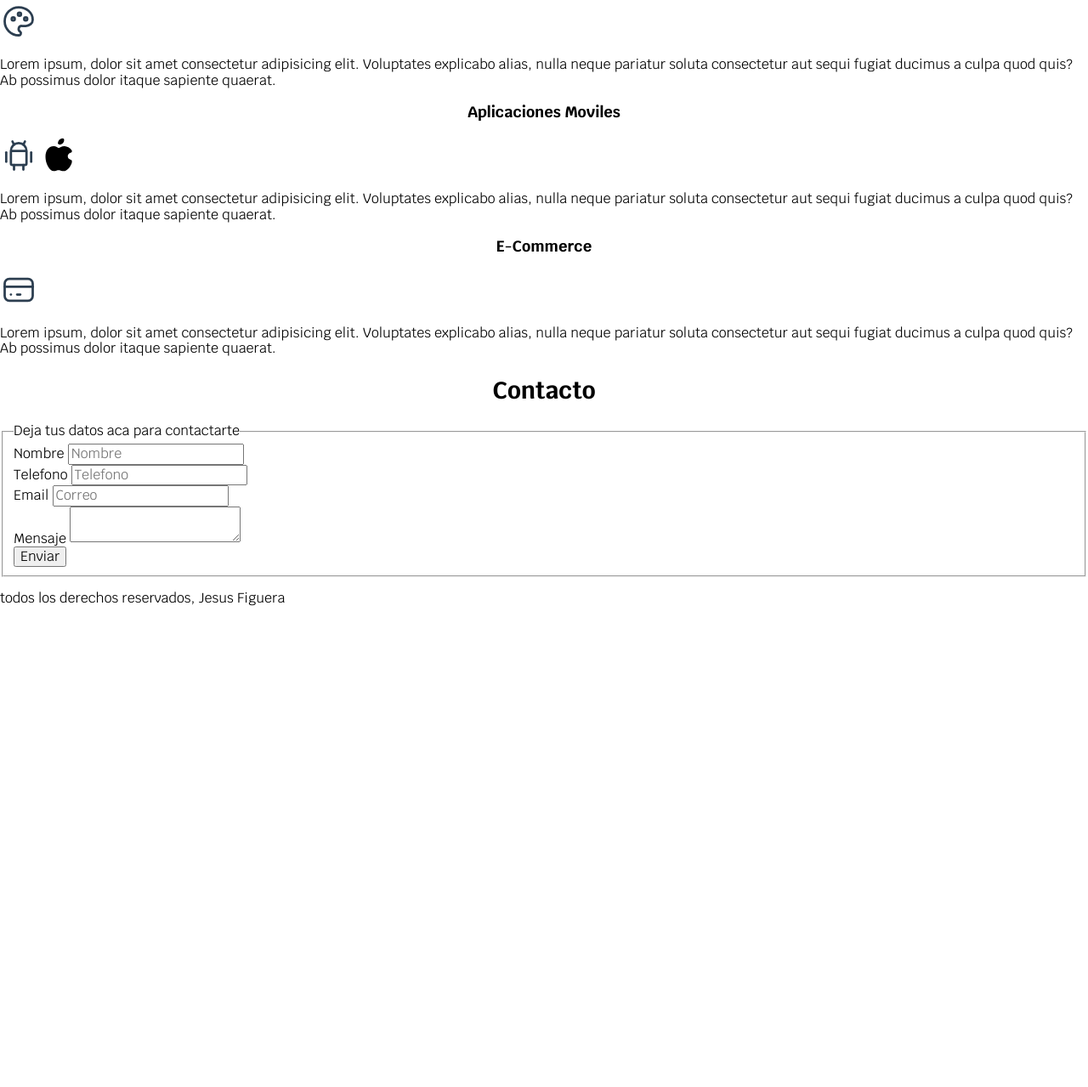
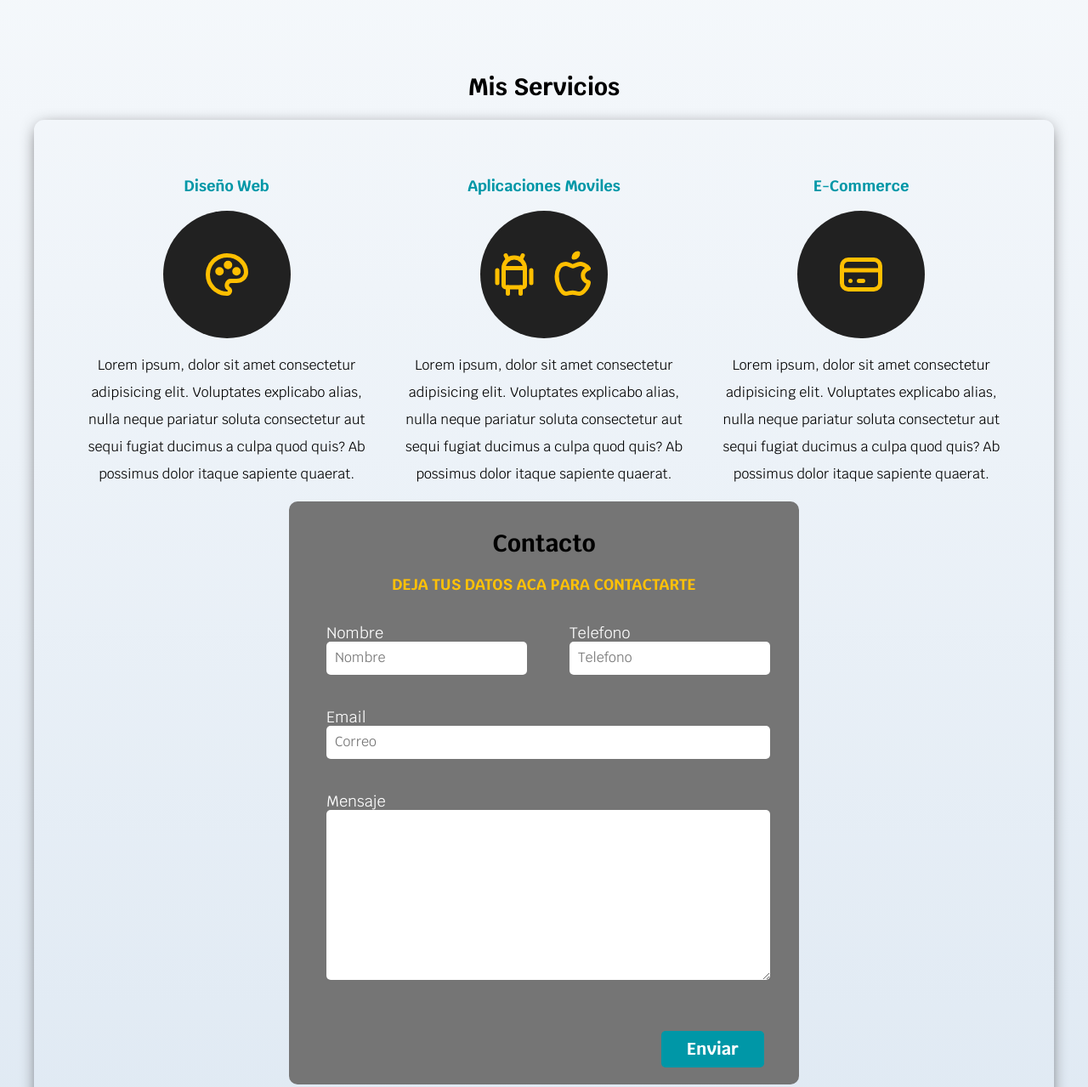
Before and after one commit to jesusfx27/1stWebsite, a plain HTML site: page index.html in a window 1280 px wide. Shown: the part 702-1981 px from the top of the page at 85% size. Before the commit the page ends 1432 px from the top, so only its background shows below. Drawn offline with Linux system fonts and the light colour scheme.

Commit message:
sitio web finalizado

```diff
--- a/Css/Style.css
+++ b/Css/Style.css
@@ -11,6 +11,7 @@
 html{
     font-size: 62.5%;
     box-sizing: border-box;
+    scroll-snap-type: y mandatory;
 }
 
 *, *:before, *:after {
@@ -20,6 +21,7 @@ html{
 body{
     font-size: 16px;
     font-family: "Krub", sans-serif;
+    background-image: linear-gradient(to top, #dfe9f3 0%, var(--blanco) 100%);
 }
 h1,h2,h3{
     text-align: center;
@@ -38,6 +40,12 @@ h3{
 
 .title span{
     font-size: 2rem;
+}
+.navbg,
+.formulario,
+.servicios{
+    scroll-snap-align: center;
+    scroll-snap-stop: always;
 }
 
 .navbg{
@@ -79,6 +87,7 @@ h3{
     background-size: cover;
     height: 450px;
     position: relative;
+    margin-bottom: 20rem;
 }
 
 .contenido-hero{
@@ -86,24 +95,176 @@ h3{
     height: 100%;
     width: 100%;
     background-color: rgb(0, 0, 0, .7);
-}
 
-.contenido-hero{
     display: flex;
     flex-direction: column;
-    text-align: center;
+    align-items: center;
     justify-content: center;
 }
 
-.boton{
+.contenido-hero h2,
+.contenido-hero p{
     display: flex;
     flex-direction: column;
     align-items: center;
+    color: var(--blanco);
+}
+
+.ubicacion{
+    display: flex;
+    align-items: flex-end;
+}
+
+
+.boton{
     background-color: var(--secundario);
-    max-width: 10%;
+    width: 90%;
     text-decoration: none;
     color: var(--blanco);
     padding: 1rem 3rem;
     font-size: 2rem;
     font-weight: bold;
+    text-align: center;
+    border-radius: .5rem;
+    border: none;
 }
+
+@media (min-width: 768px) {
+   .boton {
+    width: auto;
+   }
+}
+
+.formato-main{
+    flex-direction: column;
+    max-width: 120rem;
+    margin: 0 auto;
+    display: flex;
+    justify-content: space-between;
+    align-items: center;
+
+}
+
+.sombra{
+    -webkit-box-shadow: 0px 4px 20px -6px rgba(51,49,51,1);
+    -moz-box-shadow: 0px 4px 20px -6px rgba(51,49,51,1);
+    box-shadow: 0px 4px 20px -6px rgba(51,49,51,1);
+    padding: 5rem;
+    border-radius: 1%;
+}
+
+@media (min-width: 768px) {
+    .servicios{
+        display: grid;
+        grid-template-columns: repeat(3, 1fr);
+        column-gap: 2rem;
+    }
+}
+
+.servicio{
+ display: flex;
+ flex-direction: column;
+ align-items: center;
+}
+
+.servicio h3{
+    color: var(--secundario);
+}
+
+.servicios p{
+    line-height: 2;
+    text-align: center;
+}
+
+.iconos{
+    height: 15rem;
+    width: 15rem;
+    background-color: #212121;
+    border-radius: 50%;
+    display: flex;
+    justify-content: space-evenly;
+    align-items: center;
+
+}
+
+.formulario{
+    background-color: var(--gris);
+    border-radius: 1rem;
+    width: min( 60rem , 100%);
+    margin: 0 auto;
+    padding: 1rem;
+}
+
+.formulario fieldset{
+    border: none;
+}
+
+.formulario legend{
+    font-weight: bold;
+    color: var(--primario);
+    text-align: center;
+    margin-bottom: 1rem;
+    text-transform: uppercase;
+    font-size: 1.8rem;
+
+}
+
+@media (min-width: 768px) {
+    .contenedor-campos{
+        display: grid;
+        grid-template-columns: 50% 50%;
+        grid-template-rows: 1fr 1fr 30rem;
+        column-gap: 1rem;
+
+        .campo:nth-child(3),
+        .campo:nth-child(4){
+            grid-column: 1 / 3;
+        }
+    }
+}
+
+
+
+
+.campo{
+    padding: 2rem;
+
+}
+
+.campo label{
+    color: var(--blanco);
+    display: block;
+    width: 100%;
+    font-size: 1.8rem;
+}
+
+.campo input,
+.campo textarea{
+    border: none;
+    border-radius: .5rem;
+    width: 100%;
+    padding: 1rem;
+}
+
+.enviar .boton{
+    width: 100%;
+}
+
+@media (min-width: 768px) {
+   .enviar .boton{
+    display: flex;
+    justify-content: center;
+    width: auto;
+    margin: 0% 150%;
+
+
+   }
+}
+
+.pie{
+    text-align: center;
+}
+
+.campo textarea{
+    height: 20rem;
+}
--- a/index.html
+++ b/index.html
@@ -30,36 +30,45 @@
         <div class="contenido-hero">
             <h2>Diseño y Desarrollo Web</h2>
 
-            <p>
-                <svg xmlns="http://www.w3.org/2000/svg" class="icon icon-tabler icon-tabler-map-pin" width="44" height="44" viewBox="0 0 24 24" stroke-width="1.5" stroke="#2c3e50" fill="none" stroke-linecap="round" stroke-linejoin="round">
+
+            <div class="ubicacion">
+                <svg xmlns="http://www.w3.org/2000/svg" class="icon icon-tabler icon-tabler-map-pin" width="60" height="60" viewBox="0 0 24 24" stroke-width="2" stroke="#ffbf00" fill="none" stroke-linecap="round" stroke-linejoin="round">
                     <path stroke="none" d="M0 0h24v24H0z" fill="none"/>
                     <path d="M9 11a3 3 0 1 0 6 0a3 3 0 0 0 -6 0" />
                     <path d="M17.657 16.657l-4.243 4.243a2 2 0 0 1 -2.827 0l-4.244 -4.243a8 8 0 1 1 11.314 0z" />
                 </svg>
-                Arganda, Madrid</p>
+                <p> arganda, Madrid</p>
+            </div>
                 <a class="boton" href="#" >Contactar</a>
         </div>
 
 
 
     </section>
+    <h2>Mis Servicios</h2>
 
-    <main>
-        <h2>Mis Servicios</h2>
-        <section>
+    <main  class="formato-main sombra">
+
+    <div class="servicios">
+
+        <section class="servicio">
         <h3>Diseño Web</h3>
-            <svg xmlns="http://www.w3.org/2000/svg" class="icon icon-tabler icon-tabler-palette" width="44" height="44" viewBox="0 0 24 24" stroke-width="1.5" stroke="#2c3e50" fill="none" stroke-linecap="round" stroke-linejoin="round">
+        <div class="iconos">
+                <svg xmlns="http://www.w3.org/2000/svg" class="icon icon-tabler icon-tabler-palette" width="60" height="60" viewBox="0 0 24 24" stroke-width="2" stroke="#ffbf00" fill="none" stroke-linecap="round" stroke-linejoin="round">
                 <path stroke="none" d="M0 0h24v24H0z" fill="none"/>
                 <path d="M12 21a9 9 0 0 1 0 -18c4.97 0 9 3.582 9 8c0 1.06 -.474 2.078 -1.318 2.828c-.844 .75 -1.989 1.172 -3.182 1.172h-2.5a2 2 0 0 0 -1 3.75a1.3 1.3 0 0 1 -1 2.25" />
                 <path d="M8.5 10.5m-1 0a1 1 0 1 0 2 0a1 1 0 1 0 -2 0" />
                 <path d="M12.5 7.5m-1 0a1 1 0 1 0 2 0a1 1 0 1 0 -2 0" />
                 <path d="M16.5 10.5m-1 0a1 1 0 1 0 2 0a1 1 0 1 0 -2 0" />
             </svg>
+        </div>
         <p>Lorem ipsum, dolor sit amet consectetur adipisicing elit. Voluptates explicabo alias, nulla neque pariatur soluta consectetur aut sequi fugiat ducimus a culpa quod quis? Ab possimus dolor itaque sapiente quaerat.</p>
+
     </section>
-        <section>
+        <section class="servicio">
         <h3>Aplicaciones Moviles</h3>
-            <svg xmlns="http://www.w3.org/2000/svg" class="icon icon-tabler icon-tabler-brand-android" width="44" height="44" viewBox="0 0 24 24" stroke-width="1.5" stroke="#2c3e50" fill="none" stroke-linecap="round" stroke-linejoin="round">
+        <div class="iconos">
+            <svg xmlns="http://www.w3.org/2000/svg" class="icon icon-tabler icon-tabler-brand-android" width="60" height="60" viewBox="0 0 24 24" stroke-width="2" stroke="#ffbf00" fill="none" stroke-linecap="round" stroke-linejoin="round">
             <path stroke="none" d="M0 0h24v24H0z" fill="none"/>
             <path d="M4 10l0 6" />
             <path d="M20 10l0 6" />
@@ -70,61 +79,65 @@
             <path d="M15 18l0 3" />
           </svg>
 
-            <svg xmlns="http://www.w3.org/2000/svg" class="icon icon-tabler icon-tabler-brand-apple-filled" width="44" height="44" viewBox="0 0 24 24" stroke-width="1.5" stroke="#2c3e50" fill="none" stroke-linecap="round" stroke-linejoin="round">
+          <svg xmlns="http://www.w3.org/2000/svg" class="icon icon-tabler icon-tabler-brand-apple" width="60" height="60" viewBox="0 0 24 24" stroke-width="2" stroke="#ffbf00" fill="none" stroke-linecap="round" stroke-linejoin="round">
             <path stroke="none" d="M0 0h24v24H0z" fill="none"/>
-                <path d="M15.079 5.999l.239 .012c1.43 .097 3.434 1.013 4.508 2.586a1 1 0 0 1 -.344 1.44c-.05 .028 -.372 .158 -.497 .217a4.15 4.15 0 0 0 -.722 .431c-.614 .461 -.948 1.009 -.942 1.694c.01 .885 .339 1.454 .907 1.846c.208 .143 .436 .253 .666 .33c.126 .043 .426 .116 .444 .122a1 1 0 0 1 .662 .942c0 2.621 -3.04 6.381 -5.286 6.381c-.79 0 -1.272 -.091 -1.983 -.315l-.098 -.031c-.463 -.146 -.702 -.192 -1.133 -.192c-.52 0 -.863 .06 -1.518 .237l-.197 .053c-.575 .153 -.964 .226 -1.5 .248c-2.749 0 -5.285 -5.093 -5.285 -9.072c0 -3.87 1.786 -6.92 5.286 -6.92c.297 0 .598 .045 .909 .128c.403 .107 .774 .26 1.296 .508c.787 .374 .948 .44 1.009 .44h.016c.03 -.003 .128 -.047 1.056 -.457c1.061 -.467 1.864 -.685 2.746 -.616l-.24 -.012z" stroke-width="0" fill="currentColor" />
-                <path d="M14 1a1 1 0 0 1 1 1a3 3 0 0 1 -3 3a1 1 0 0 1 -1 -1a3 3 0 0 1 3 -3z" stroke-width="0" fill="currentColor" />
+            <path d="M8.286 7.008c-3.216 0 -4.286 3.23 -4.286 5.92c0 3.229 2.143 8.072 4.286 8.072c1.165 -.05 1.799 -.538 3.214 -.538c1.406 0 1.607 .538 3.214 .538s4.286 -3.229 4.286 -5.381c-.03 -.011 -2.649 -.434 -2.679 -3.23c-.02 -2.335 2.589 -3.179 2.679 -3.228c-1.096 -1.606 -3.162 -2.113 -3.75 -2.153c-1.535 -.12 -3.032 1.077 -3.75 1.077c-.729 0 -2.036 -1.077 -3.214 -1.077z" />
+            <path d="M12 4a2 2 0 0 0 2 -2a2 2 0 0 0 -2 2" />
           </svg>
-
+        </div>
         <p>Lorem ipsum, dolor sit amet consectetur adipisicing elit. Voluptates explicabo alias, nulla neque pariatur soluta consectetur aut sequi fugiat ducimus a culpa quod quis? Ab possimus dolor itaque sapiente quaerat.</p>
         </section>
-        <section>
+        <section class="servicio">
         <h3>E-Commerce</h3>
-            <svg xmlns="http://www.w3.org/2000/svg" class="icon icon-tabler icon-tabler-credit-card" width="44" height="44" viewBox="0 0 24 24" stroke-width="1.5" stroke="#2c3e50" fill="none" stroke-linecap="round" stroke-linejoin="round">
+        <div class="iconos">
+            <svg xmlns="http://www.w3.org/2000/svg" class="icon icon-tabler icon-tabler-credit-card" width="60" height="60" viewBox="0 0 24 24" stroke-width="2" stroke="#ffbf00" fill="none" stroke-linecap="round" stroke-linejoin="round">
                 <path stroke="none" d="M0 0h24v24H0z" fill="none"/>
                 <path d="M3 5m0 3a3 3 0 0 1 3 -3h12a3 3 0 0 1 3 3v8a3 3 0 0 1 -3 3h-12a3 3 0 0 1 -3 -3z" />
                 <path d="M3 10l18 0" />
                 <path d="M7 15l.01 0" />
                 <path d="M11 15l2 0" />
             </svg>
+        </div>
             <p>Lorem ipsum, dolor sit amet consectetur adipisicing elit. Voluptates explicabo alias, nulla neque pariatur soluta consectetur aut sequi fugiat ducimus a culpa quod quis? Ab possimus dolor itaque sapiente quaerat.</p>
         </section>
-    </main>
+    </div>
 
-    <section>
+
+    <section class="formulario">
         <h2>Contacto</h2>
 
         <fieldset>
 
             <legend>Deja tus datos aca para contactarte</legend>
-
-            <div>
+            <div class="contenedor-campos">
+                <div class="campo">
                     <label> Nombre</label>
                     <input type="text" placeholder="Nombre">
                 </div>
 
-            <div>
+                <div class="campo">
                     <label> Telefono</label>
                     <input type="number" placeholder="Telefono">
                 </div>
 
-            <div>
+                <div class="campo">
                     <label> Email</label>
                     <input type="email" placeholder="Correo">
                 </div>
 
-            <div>
+                <div class="campo">
                     <label> Mensaje</label>
                     <textarea name="Mensaje" id=""></textarea>
                 </div>
-
-            <input type="submit" value="Enviar">
-
-
+                <div class="enviar posicion">
+                    <input class="boton" type="submit" value="Enviar">
+                </div>
+            </div>
         </fieldset>
     </section>
+</main>
 
-    <footer>
+    <footer class="pie">
         <p>todos los derechos reservados, Jesus Figuera</p>
     </footer>
 
```
Lines whose indentation alone changed are shown as unchanged.
